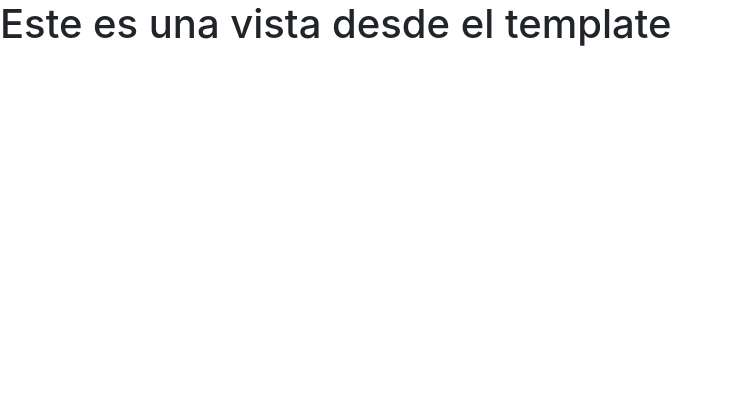
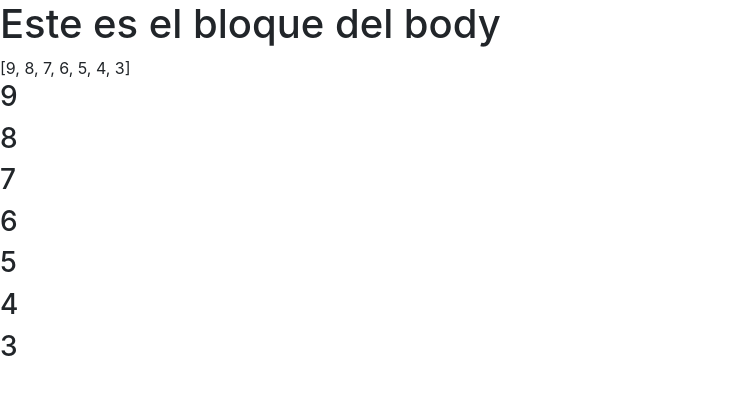
Before and after one commit to pazthorroot/pit-team-ninja-storm, a Django app: page /html/ in a window 1280 px wide. Shown: the top 395 px of the page, without its empty margins (0-732 px from the left). Run offline with Django 3.2, Linux system fonts and the light colour scheme; some libraries are stand-ins or nearby versions.

Commit message:
feat: front end en django

```diff
--- /dev/null
+++ b/Carlos/Python/django/curso1/almacen/templates/almacen/base.html
@@ -0,0 +1,23 @@
+{% load static %}
+<!DOCTYPE html>
+<html lang="en">
+<head>
+  <meta charset="UTF-8">
+  <meta name="viewport" content="width=device-width, initial-scale=1.0">
+  <title>Document</title>
+  <link rel="stylesheet" href="{% static 'css/bootstrap.css' %}">
+  <script src="{% static 'js/bootstrap.js' %}"></script>
+  {% block css %}
+  {% endblock %}
+  {% block javascript %}
+  {% endblock %}
+</head>
+<body>
+  {% block header %}
+  {% endblock %}
+  {% block body %}
+  {% endblock %}
+  {% block footer %}
+  {% endblock %}
+</body>
+</html>
--- a/Carlos/Python/django/curso1/almacen/templates/almacen/index.html
+++ b/Carlos/Python/django/curso1/almacen/templates/almacen/index.html
@@ -1,15 +1,8 @@
-{% load static %}
-<!DOCTYPE html>
-<html lang="en">
-<head>
-  <meta charset="UTF-8">
-  <meta name="viewport" content="width=device-width, initial-scale=1.0">
-  <title>Document</title>
-  <link rel="stylesheet" href="{% static 'css/bootstrap.css' %}">
-  <script src="{% static 'js/bootstrap.js' %}"></script>
-</head>
-<body>
-  <h1>Este es una vista desde el template </h1>
-
-</body>
-</html>
+{% extends "almacen/base.html" %}
+{% block body %}
+<h1>Este es el bloque del body</h1>
+{{array}}
+{% for value in array %}
+<h3>{{value}}</h3>
+{% endfor %}
+{% endblock %}
--- a/Carlos/Python/django/curso1/almacen/views.py
+++ b/Carlos/Python/django/curso1/almacen/views.py
@@ -6,4 +6,4 @@ def index(request):
   return HttpResponse("<h1>Hello Word</h1>")
 
 def indexHtml(request):
-  return render(request, 'almacen/index.html')
+  return render(request, 'almacen/index.html', {'array':[9,8,7,6,5,4,3]})
```
Also changed, not shown: python/README.md, 1 other file.
